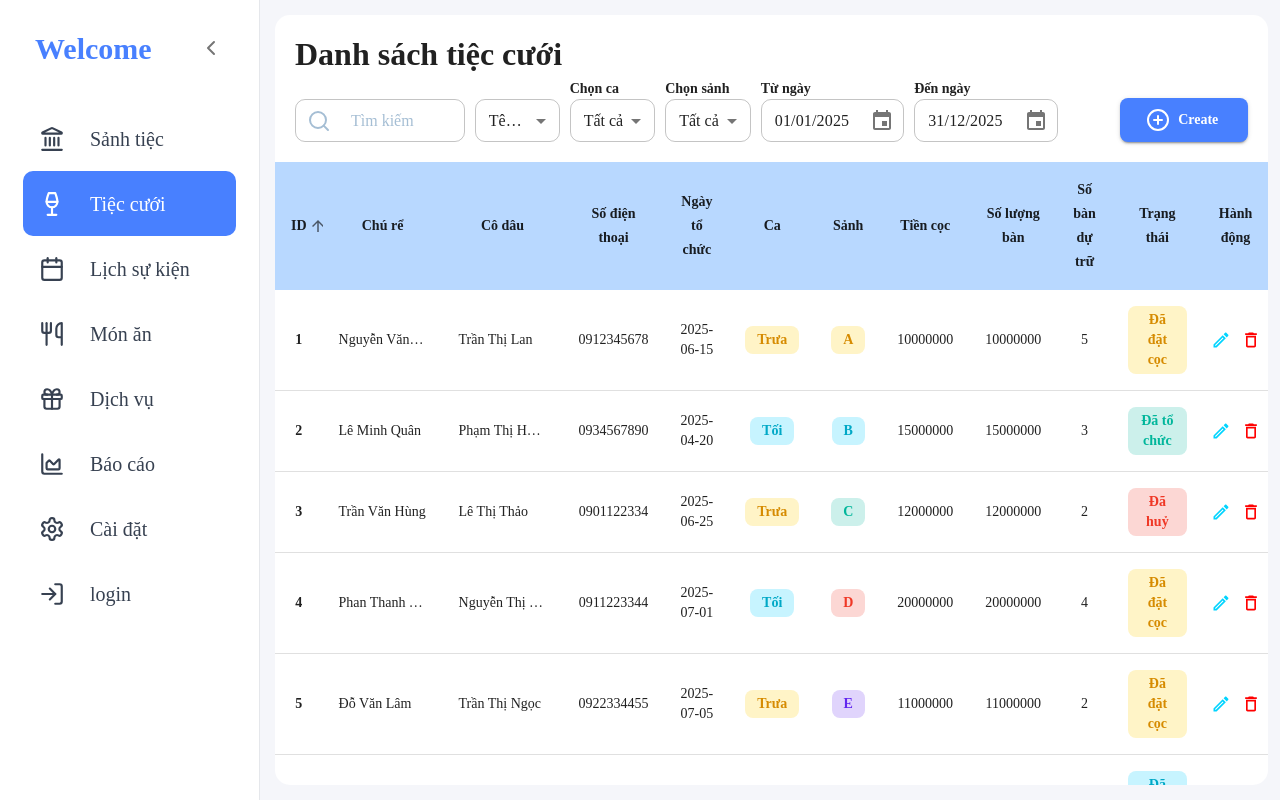
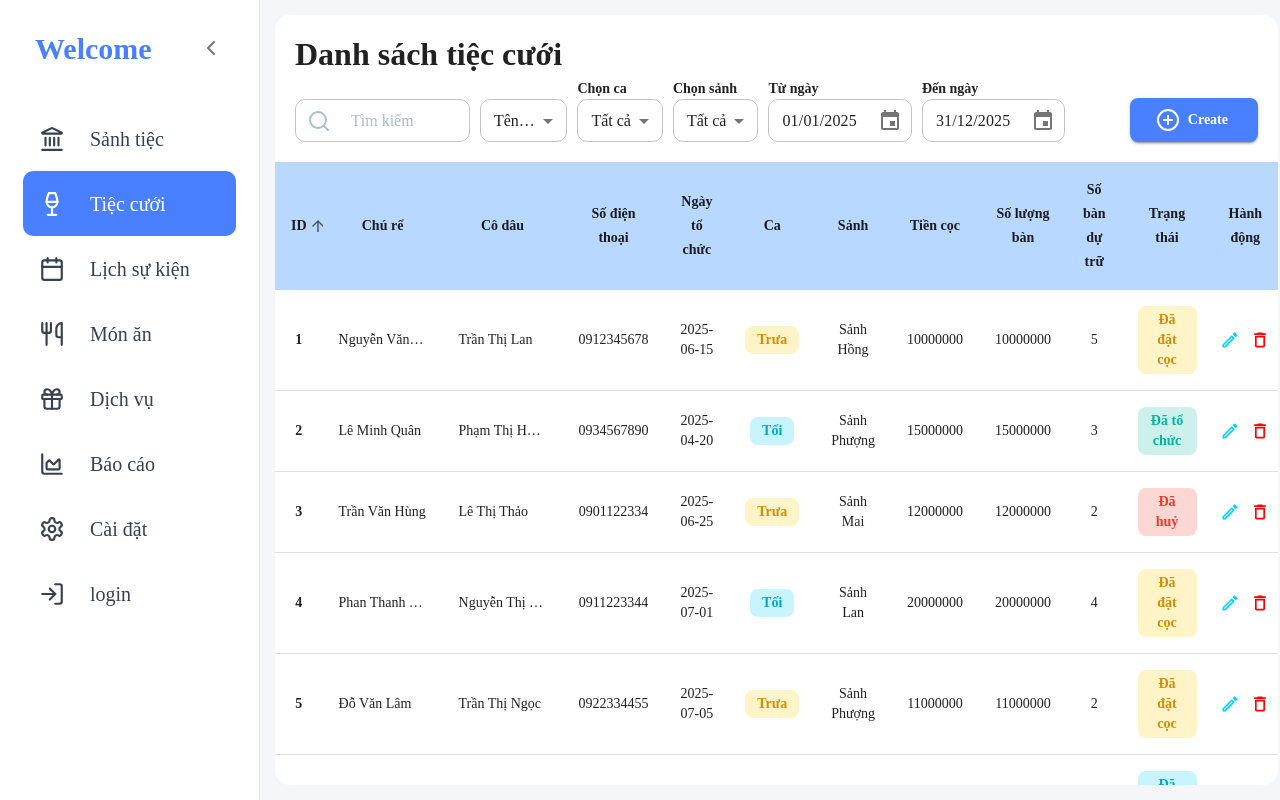
Before and after one commit to huyenbtp/WeddingMangementWeb_FE, a React (Vite) app: page /tiec-cuoi in a window 1280 px wide. Built offline with nearby package versions, Linux system fonts and the light colour scheme.

Commit message:
fix hall type

```diff
--- a/src/pages/Party/Party.tsx
+++ b/src/pages/Party/Party.tsx
@@ -31,7 +31,7 @@ const initialData: IParty[] = [
         phone: "0912345678",
         date: "2025-06-15",
         shift: "Trưa",
-        hall: "A",
+        hall: "Sảnh Hồng",
         deposit: 10000000,
         tables: 1000000,
         reserveTables: 5,
@@ -44,7 +44,7 @@ const initialData: IParty[] = [
         phone: "0934567890",
         date: "2025-04-20",
         shift: "Tối",
-        hall: "B",
+        hall: "Sảnh Phượng",
         deposit: 15000000,
         tables: 50,
         reserveTables: 3,
@@ -57,7 +57,7 @@ const initialData: IParty[] = [
         phone: "0901122334",
         date: "2025-06-25",
         shift: "Trưa",
-        hall: "C",
+        hall: "Sảnh Mai",
         deposit: 12000000,
         tables: 40,
         reserveTables: 2,
@@ -70,7 +70,7 @@ const initialData: IParty[] = [
         phone: "0911223344",
         date: "2025-07-01",
         shift: "Tối",
-        hall: "D",
+        hall: "Sảnh Lan",
         deposit: 20000000,
         tables: 70,
         reserveTables: 4,
@@ -83,7 +83,7 @@ const initialData: IParty[] = [
         phone: "0922334455",
         date: "2025-07-05",
         shift: "Trưa",
-        hall: "E",
+        hall: "Sảnh Phượng",
         deposit: 11000000,
         tables: 35,
         reserveTables: 2,
@@ -96,7 +96,7 @@ const initialData: IParty[] = [
         phone: "0933445566",
         date: "2025-07-10",
         shift: "Tối",
-        hall: "A",
+        hall: "Sảnh Cúc",
         deposit: 18000000,
         tables: 65,
         reserveTables: 5,
@@ -109,7 +109,7 @@ const initialData: IParty[] = [
         phone: "0944556677",
         date: "2025-03-15",
         shift: "Trưa",
-        hall: "B",
+        hall: "Sảnh Tùng",
         deposit: 13000000,
         tables: 45,
         reserveTables: 3,
@@ -122,7 +122,7 @@ const initialData: IParty[] = [
         phone: "0955667788",
         date: "2025-03-20",
         shift: "Tối",
-        hall: "C",
+        hall: "Sảnh Lộc",
         deposit: 17000000,
         tables: 60,
         reserveTables: 4,
@@ -135,7 +135,7 @@ const initialData: IParty[] = [
         phone: "0966778899",
         date: "2025-07-25",
         shift: "Trưa",
-        hall: "D",
+        hall: "Sảnh Trúc",
         deposit: 14000000,
         tables: 55,
         reserveTables: 2,
@@ -148,7 +148,7 @@ const initialData: IParty[] = [
         phone: "0977889900",
         date: "2025-07-30",
         shift: "Tối",
-        hall: "E",
+        hall: "Sảnh Hồng",
         deposit: 16000000,
         tables: 50,
         reserveTables: 3,
@@ -161,7 +161,7 @@ const initialData: IParty[] = [
         phone: "0988990011",
         date: "2025-08-04",
         shift: "Trưa",
-        hall: "A",
+        hall: "Sảnh Lan",
         deposit: 15500000,
         tables: 42,
         reserveTables: 2,
@@ -174,7 +174,7 @@ const initialData: IParty[] = [
         phone: "0999001122",
         date: "2025-04-09",
         shift: "Tối",
-        hall: "B",
+        hall: "Sảnh Trúc",
         deposit: 19000000,
         tables: 70,
         reserveTables: 5,
--- a/src/pages/Party/PartyTable.tsx
+++ b/src/pages/Party/PartyTable.tsx
@@ -369,19 +369,7 @@ export default function PartyTable({
                                     width: "5%",
                                 }}
                             >
-                                <Box
-                                    sx={{
-                                        display: 'inline-flex',
-                                        paddingX: 1.5,
-                                        paddingY: 0.5,
-                                        borderRadius: 2,
-                                        fontWeight: 'bold',
-                                        backgroundColor: defaultBgColorMap[party.hall],
-                                        color: defaultTextColorMap[party.hall],
-                                    }}
-                                >
-                                    {party.hall}
-                                </Box>
+                                {party.hall}
                             </TableCell>
 
                             {/* Deposit */}
--- a/src/pages/Schedule/MonthlySchedule.tsx
+++ b/src/pages/Schedule/MonthlySchedule.tsx
@@ -139,7 +139,7 @@ export default function MonthlySchedule({
                                     <Box
                                         key={party.id}
                                         sx={{
-                                            backgroundColor: defaultBgColorMap[party.hall],
+                                            backgroundColor: defaultBgColorMap[party.shift],
                                             padding: '0px 4px',
                                             borderRadius: '3px',
                                             cursor: 'pointer',
@@ -151,7 +151,7 @@ export default function MonthlySchedule({
                                         }}
                                         onClick={() => onViewPartyDetail(party)}
                                     >
-                                        {party.shift} - Sảnh {party.hall}
+                                        {party.shift} - {party.hall}
                                     </Box>
                                 ))}
 
--- a/src/pages/Schedule/Schedule.tsx
+++ b/src/pages/Schedule/Schedule.tsx
@@ -18,7 +18,7 @@ const initialData: IParty[] = [
         phone: "0912345678",
         date: "2025-06-15",
         shift: "Trưa",
-    hall: "A",
+        hall: "Sảnh Hồng",
         deposit: 10000000,
         tables: 1000000,
         reserveTables: 5,
@@ -29,9 +29,9 @@ const initialData: IParty[] = [
         groom: "Lê Minh Quân",
         bride: "Phạm Thị Hạnh",
         phone: "0934567890",
-    date: "2025-05-11",
+        date: "2025-04-20",
         shift: "Tối",
-    hall: "B",
+        hall: "Sảnh Phượng",
         deposit: 15000000,
         tables: 50,
         reserveTables: 3,
@@ -44,7 +44,7 @@ const initialData: IParty[] = [
         phone: "0901122334",
         date: "2025-06-25",
         shift: "Trưa",
-    hall: "C",
+        hall: "Sảnh Mai",
         deposit: 12000000,
         tables: 40,
         reserveTables: 2,
@@ -57,7 +57,7 @@ const initialData: IParty[] = [
         phone: "0911223344",
         date: "2025-07-01",
         shift: "Tối",
-    hall: "D",
+        hall: "Sảnh Lan",
         deposit: 20000000,
         tables: 70,
         reserveTables: 4,
@@ -68,9 +68,9 @@ const initialData: IParty[] = [
         groom: "Đỗ Văn Lâm",
         bride: "Trần Thị Ngọc",
         phone: "0922334455",
-    date: "2025-05-11",
+        date: "2025-07-05",
         shift: "Trưa",
-    hall: "E",
+        hall: "Sảnh Phượng",
         deposit: 11000000,
         tables: 35,
         reserveTables: 2,
@@ -81,9 +81,9 @@ const initialData: IParty[] = [
         groom: "Ngô Minh Dũng",
         bride: "Võ Thị Thu",
         phone: "0933445566",
-    date: "2025-05-10",
+        date: "2025-07-10",
         shift: "Tối",
-    hall: "A",
+        hall: "Sảnh Cúc",
         deposit: 18000000,
         tables: 65,
         reserveTables: 5,
@@ -96,7 +96,7 @@ const initialData: IParty[] = [
         phone: "0944556677",
         date: "2025-03-15",
         shift: "Trưa",
-    hall: "B",
+        hall: "Sảnh Tùng",
         deposit: 13000000,
         tables: 45,
         reserveTables: 3,
@@ -109,7 +109,7 @@ const initialData: IParty[] = [
         phone: "0955667788",
         date: "2025-03-20",
         shift: "Tối",
-    hall: "C",
+        hall: "Sảnh Lộc",
         deposit: 17000000,
         tables: 60,
         reserveTables: 4,
@@ -122,7 +122,7 @@ const initialData: IParty[] = [
         phone: "0966778899",
         date: "2025-07-25",
         shift: "Trưa",
-    hall: "D",
+        hall: "Sảnh Trúc",
         deposit: 14000000,
         tables: 55,
         reserveTables: 2,
@@ -135,7 +135,7 @@ const initialData: IParty[] = [
         phone: "0977889900",
         date: "2025-07-30",
         shift: "Tối",
-    hall: "E",
+        hall: "Sảnh Hồng",
         deposit: 16000000,
         tables: 50,
         reserveTables: 3,
@@ -146,9 +146,9 @@ const initialData: IParty[] = [
         groom: "Trịnh Văn Bình",
         bride: "Phạm Thị Kim",
         phone: "0988990011",
-    date: "2025-05-11",
+        date: "2025-08-04",
         shift: "Trưa",
-    hall: "A",
+        hall: "Sảnh Lan",
         deposit: 15500000,
         tables: 42,
         reserveTables: 2,
@@ -159,9 +159,9 @@ const initialData: IParty[] = [
         groom: "Tống Văn Sơn",
         bride: "Đinh Thị Lệ",
         phone: "0999001122",
-    date: "2025-05-09",
+        date: "2025-04-09",
         shift: "Tối",
-    hall: "B",
+        hall: "Sảnh Trúc",
         deposit: 19000000,
         tables: 70,
         reserveTables: 5,
--- a/src/pages/Schedule/WeeklySchedule.tsx
+++ b/src/pages/Schedule/WeeklySchedule.tsx
@@ -94,7 +94,7 @@ export default function WeeklySchedule({
                                         borderRadius: '10px',
                                         padding: '10px',
                                         cursor: 'pointer',
-                                        backgroundColor: defaultBgColorMap[party.hall],
+                                        backgroundColor: defaultBgColorMap[party.shift],
                                     }}
                                     onClick={() => onViewPartyDetail(party)}
                                 >
@@ -102,7 +102,7 @@ export default function WeeklySchedule({
                                         {`${party.groom} & ${party.bride}`}
                                     </Typography>
                                     <Typography variant="caption">
-                                        {`${party.shift} - Sảnh ${party.hall}`}
+                                        {`${party.shift} - ${party.hall}`}
                                     </Typography>
                                 </Box>
                             ))
```
Also changed, not shown: src/components/Form/PartyForm.tsx (+7 -9 lines). Lines whose indentation alone changed are shown as unchanged.
